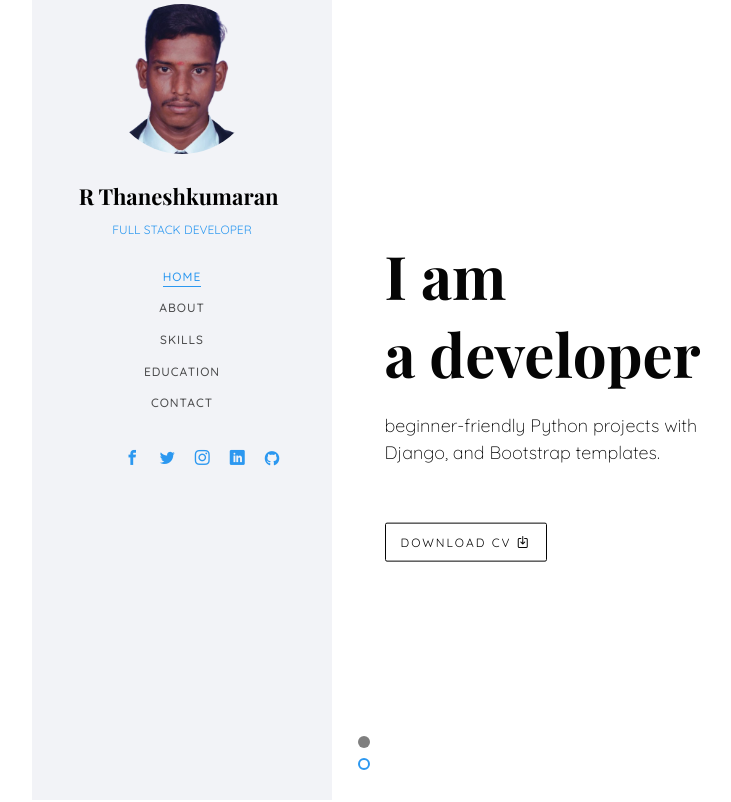
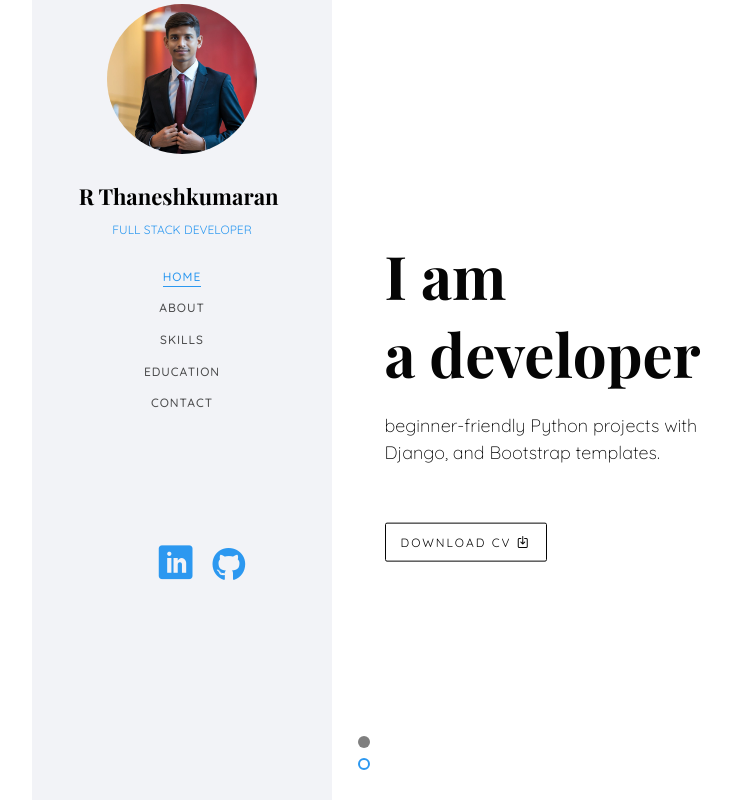
Before and after one commit to Thaneshkumaran/my-portfolio, a plain HTML site: page index.html in a window 1280 px wide. Shown: the top 802 px of the page, without its empty margins (23-754 px from the left). Drawn offline with nearby package versions, Linux system fonts and the light colour scheme; files whose address does not match are found by name; a web font is replaced by a local one.

Commit message:
new change

```diff
--- a/css/style.css
+++ b/css/style.css
@@ -192,6 +192,8 @@ figure {
     font-weight: 400;
     color: rgba(0, 0, 0, 0.5);
     padding: 0 20px;
+    height: 100%;
+    position: fixed;
     width: 100%; }
     @media screen and (max-width: 768px) {
       #colorlib-aside .colorlib-footer {
@@ -222,8 +224,11 @@ figure {
   display: flex;
   gap: 20px;
   text-decoration: none;
-  text-align: right;
+  text-align: center;
   justify-content: center;
+  font-size: 150%;
+  margin-top: 20%;
+
 }
 #colorlib-main {
   width: calc(100% - 300px);
--- a/index.html
+++ b/index.html
@@ -56,7 +56,7 @@
 		<a href="#" class="js-colorlib-nav-toggle colorlib-nav-toggle" data-toggle="collapse" data-target="#navbar" aria-expanded="false" aria-controls="navbar"><i></i></a>
 		<aside id="colorlib-aside" role="complementary" class="border js-fullheight">
 			<div class="text-center">
-				<div class="author-img" style="background-image: url(images/thaneshkumaran_photo-removebg-preview.png);"></div>
+				<div class="author-img" style="background-image: url(images/thanesh.jpg);"></div>
 				<h1 id="colorlib-logo"><a href="index.html">R Thaneshkumaran</a></h1>
 				<span class="position"><a href="#">Full Stack Developer</a></span>
 			</div>
@@ -74,9 +74,6 @@
 
 			<div class ="navbar-link">
 				<ul style=>
-					<li><a href="#"><i class="icon-facebook2"></i></a></li>
-					<li><a href="#"><i class="icon-twitter2"></i></a></li>
-					<li><a href="#"><i class="icon-instagram"></i></a></li>
 					<li><a href="#"><i class="icon-linkedin2"></i></a></li>
 					<li><a href="#"><i class="fa-brands fa-github"></i></a></li>
 				</ul>
```
Also changed, not shown: images/thanesh.jpg (added).
